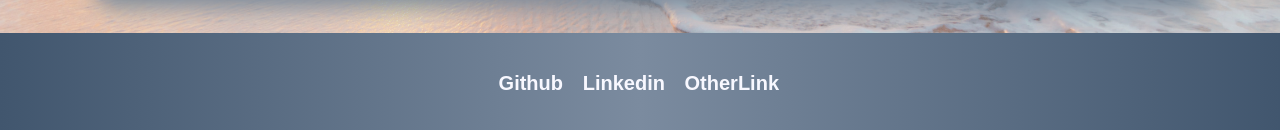
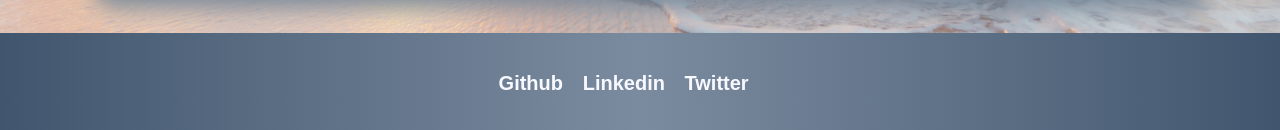
Before and after one commit to FROMERO63/ReactToMyPortfolio, a React (Vite) app: page / in a window 1280 px wide. Shown: the part 3205-3335 px from the top of the page. Built offline with nearby package versions, Linux system fonts and the light colour scheme.

Commit message:
added linking to the footer

```diff
--- a/src/components/Footer.jsx
+++ b/src/components/Footer.jsx
@@ -5,15 +5,15 @@ export default function Footer() {
     <footer id="footerContainer">
       <div id="footerLinks">
         <div class="navbar-start">
-            <div class="footerLinks" id= "githubLink">
+            <a class="footerLinks" id= "githubLink" href="https://github.com/FROMERO63">
                 Github
-            </div>
-            <div class="footerLinks" id= "linkedinLink">
+            </a>
+            <a class="footerLinks" id= "linkedinLink" href="https://www.linkedin.com/in/frankluisromero/">
                 Linkedin
-            </div>
-            <div class="footerLinks" id= "otherLink">
-                OtherLink
-            </div>
+            </a>
+            <a class="footerLinks" id= "otherLink" href="https://twitter.com/">
+                Twitter
+            </a>
         </div>
       </div>
     </footer>
```
